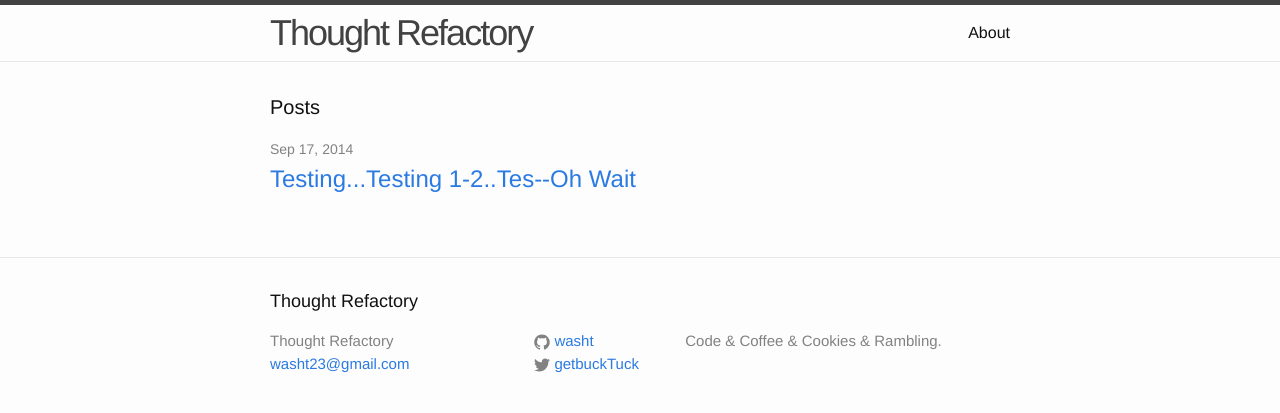
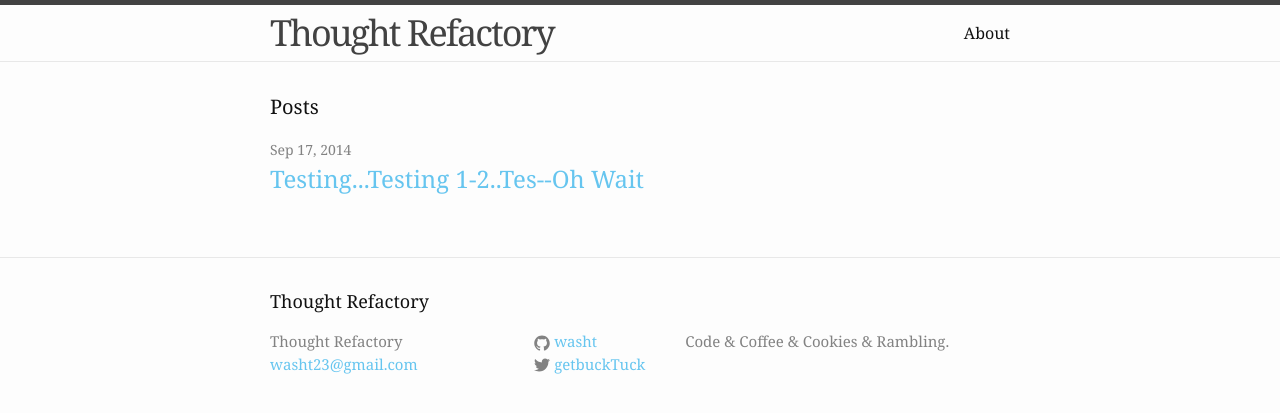
Before and after one commit to washt/washt.github.io, a Jekyll site: the page built from index.html, in a window 1280 px wide. Shown: the top 413 px of the page. Built offline with Jekyll 4.4.1, drawn with Linux system fonts in a browser that asks for light colours.

Commit message:
updated layout

```diff
--- a/css/main.scss
+++ b/css/main.scss
@@ -6,7 +6,7 @@
 
 
 // Our variables
-$base-font-family: Helvetica, Arial, sans-serif;
+$base-font-family: Georgia, Helvetica, Arial, sans-serif;
 $base-font-size:   16px;
 $small-font-size:  $base-font-size * 0.875;
 $base-line-height: 1.5;
@@ -15,7 +15,7 @@ $spacing-unit:     30px;
 
 $text-color:       #111;
 $background-color: #fdfdfd;
-$brand-color:      #2a7ae2;
+$brand-color:      #66C5EF;
 
 $grey-color:       #828282;
 $grey-color-light: lighten($grey-color, 40%);
```
